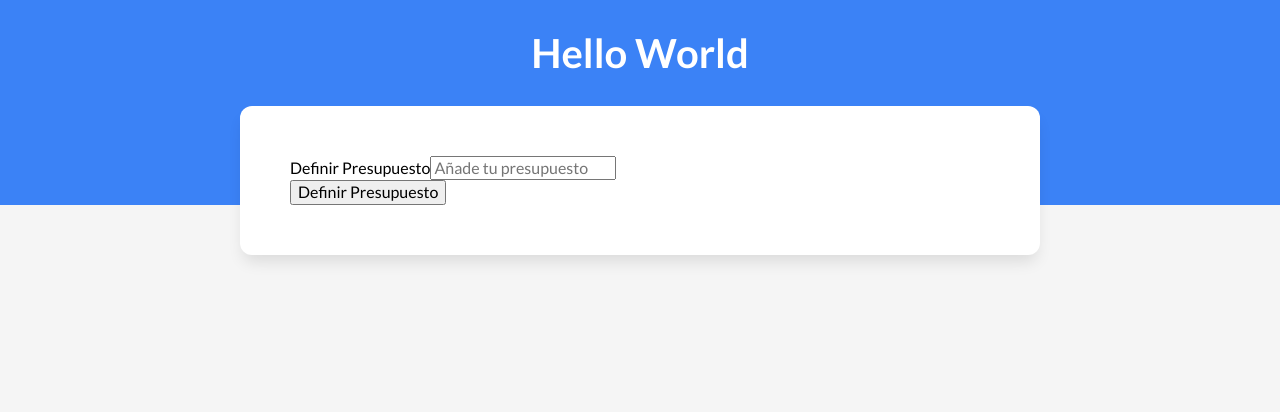
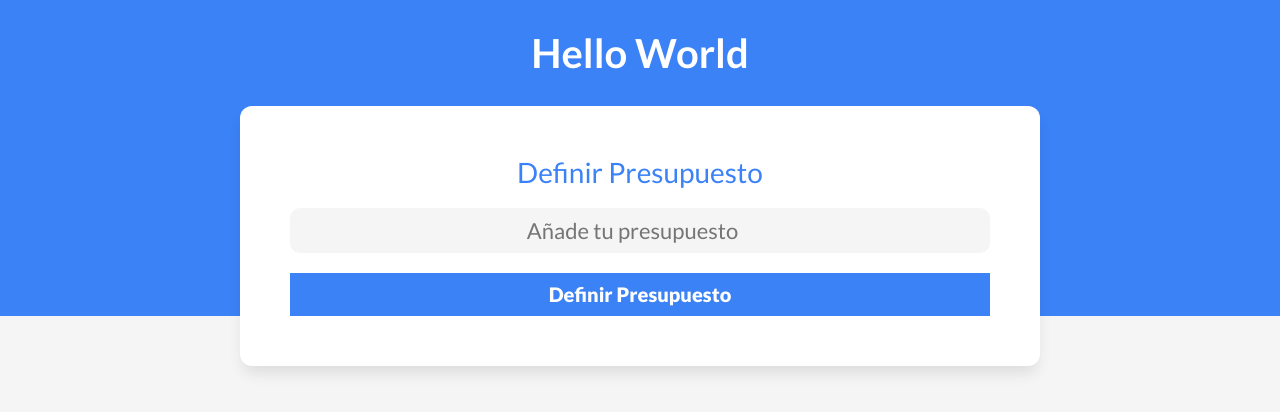
Before and after one commit to ArnnySnaydher/ADMIN-GASTOS, a Vue app: page / in a window 1280 px wide. Shown: the top 412 px of the page. Built offline with nearby package versions, Linux system fonts and the light colour scheme.

Commit message:
Estilos al componente Presupuesto

```diff
--- a/index.html
+++ b/index.html
@@ -1,5 +1,5 @@
 <!DOCTYPE html>
-<html lang="en">
+<html lang="es">
   <head>
     <meta charset="UTF-8" />
     <link rel="icon" type="image/svg+xml" href="/vite.svg" />
--- a/src/components/Presupuesto.vue
+++ b/src/components/Presupuesto.vue
@@ -1,8 +1,8 @@
 <template>
-    <form action="">
+    <form action="" class="presupuesto">
         <div class="campo">
             <label for="nuevo-presupuesto">Definir Presupuesto</label>
-            <input type="text"
+            <input type="number"
                 id="nuevo-presupuesto"
                 class="nuevo-presupuesto"
                 placeholder="Añade tu presupuesto">
@@ -15,4 +15,46 @@
 
 </script>
 
-<style scoped></style>
+<style scoped>
+.presupuesto{
+    width: 100%;
+}
+
+.campo{
+    display: grid;
+    gap: 2rem;
+}
+.presupuesto label{
+    font-size: 2.8rem;
+    text-align: center;
+    color: var(--azul);
+}
+
+.presupuesto input[type="number"]{
+    background-color: var(--gris-claro);
+    border-radius: 1rem;
+    padding: 1rem;
+    border: none;
+    font-size: 2.2rem;
+    text-align: center;
+}
+
+.presupuesto input[type="submit"]{
+    background-color: var(--azul);
+    border: none;
+    padding: 1rem;
+    text-align: center;
+    font-size: 2rem;
+    margin-top: 2rem;
+    color: var(--blanco);
+    font-weight: 900;
+    width: 100%;
+    transition: all 300ms ease-in-out;
+}
+
+.presupuesto input[type="submit"]:hover{
+    background-color: #1048a4;
+    cursor: pointer;
+}
+
+</style>
```
